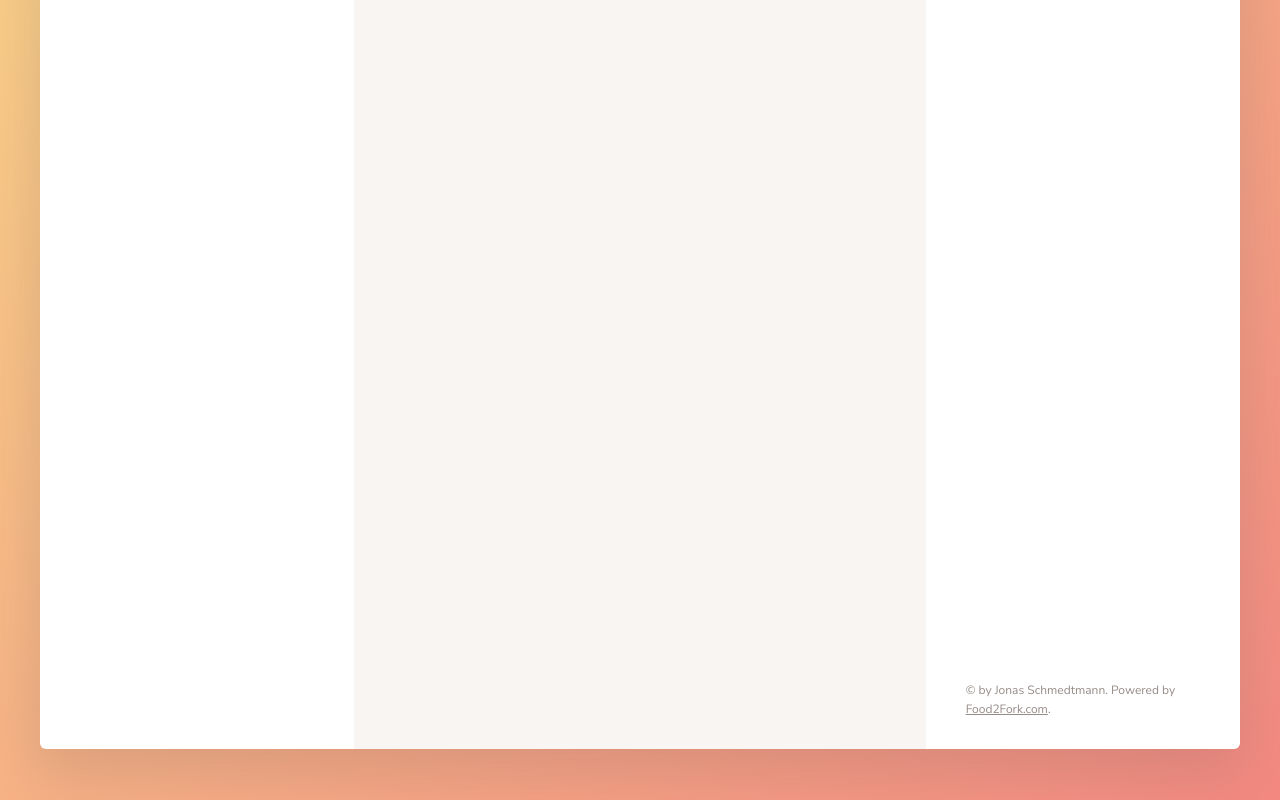
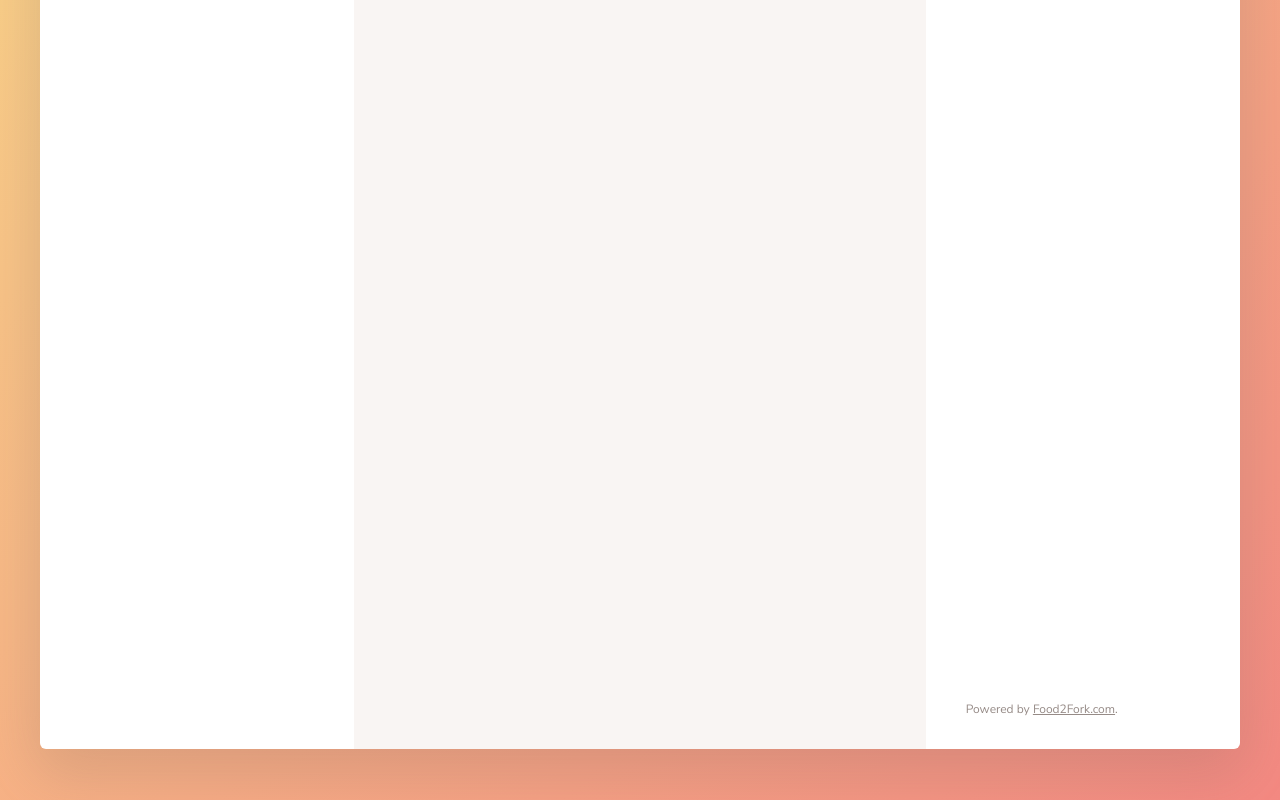
Before and after one commit to victorwlin/forkify, a website built with webpack: page src/index.html in a window 1280 px wide. Shown: the part 402-1202 px from the top of the page. Built offline with nearby package versions, Linux system fonts and the light colour scheme; files whose address does not match are found by name.

Commit message:
Remove copyright footnote

```diff
--- a/src/index.html
+++ b/src/index.html
@@ -402,7 +402,7 @@
             </ul>
 
             <div class="copyright">
-                &copy; by Jonas Schmedtmann. Powered by
+                Powered by
                 <a href="http://food2fork.com" target="_blank" class="link">Food2Fork.com</a>.
             </div>
 
```
